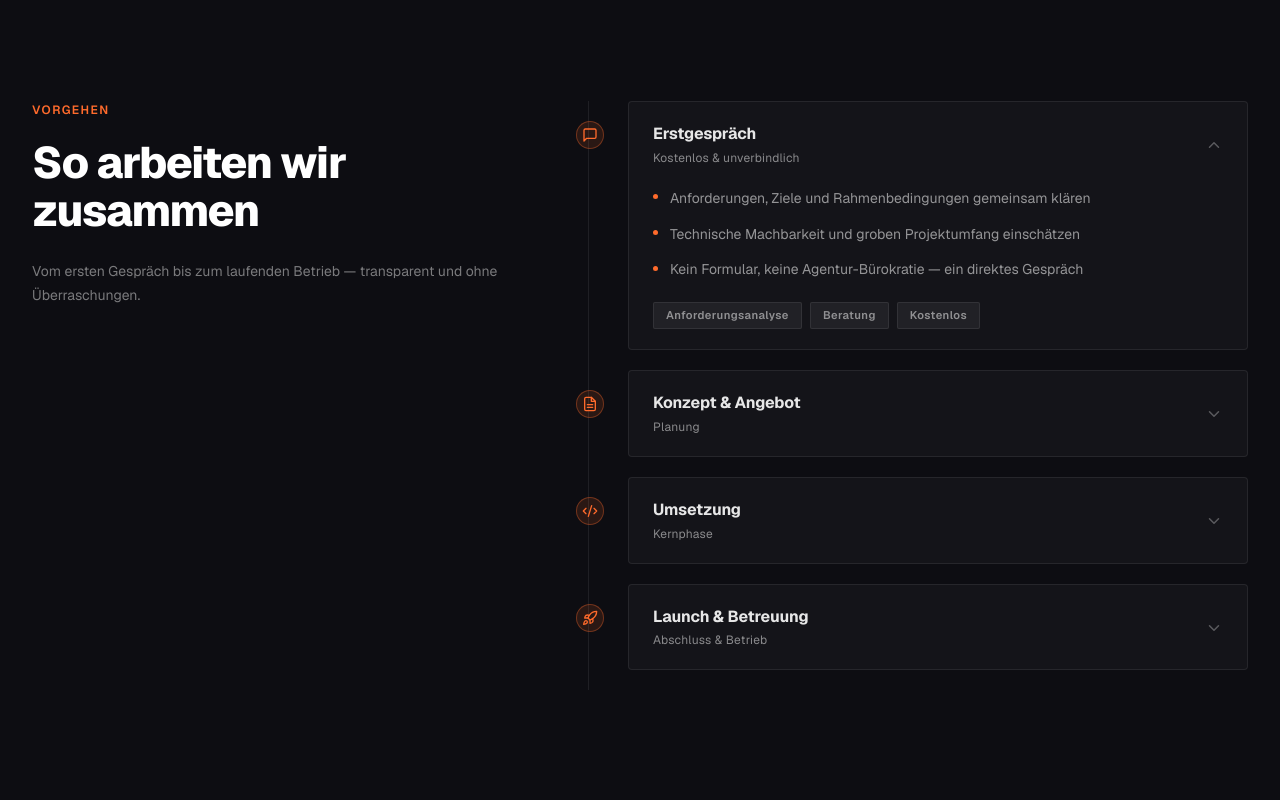
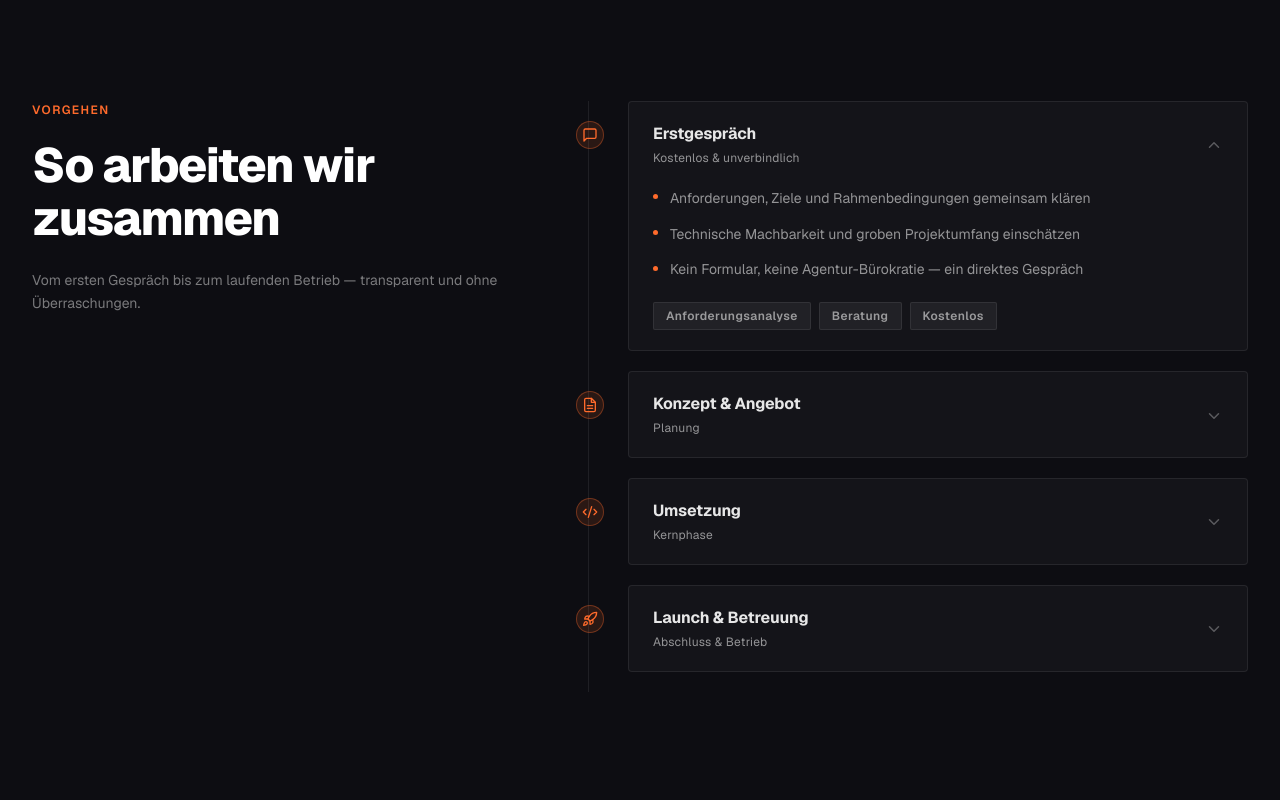
Before and after one commit to platob23/bytex-website, a Next.js app: page /de in a window 1280 px wide. Shown: the part 2120-2920 px from the top of the page. Built offline with nearby package versions, Linux system fonts and the light colour scheme.

Commit message:
refactor(tokens): replace hardcoded colors/sizes with vars

```diff
--- a/components/BackToTop.tsx
+++ b/components/BackToTop.tsx
@@ -24,7 +24,7 @@ export default function BackToTop() {
         height: '44px',
         borderRadius: '4px',
         backgroundColor: 'var(--accent)',
-        color: '#fff',
+        color: 'var(--on-dark)',
         border: 'none',
         cursor: 'pointer',
         display: 'flex',
--- a/components/Footer.tsx
+++ b/components/Footer.tsx
@@ -37,7 +37,7 @@ export default function Footer({ nav, footer, lang }: Props) {
                 fontWeight: 'var(--weight-extrabold)',
                 fontSize: 'var(--text-2xl)',
                 letterSpacing: '-0.03em',
-                color: '#ffffff',
+                color: 'var(--on-dark)',
                 textDecoration: 'none',
                 marginBottom: '1rem',
                 transition: 'opacity 0.2s ease',
@@ -48,7 +48,7 @@ export default function Footer({ nav, footer, lang }: Props) {
             <p
               style={{
                 fontSize: 'var(--text-sm)',
-                color: 'rgba(255,255,255,0.5)',
+                color: 'var(--on-dark-muted)',
                 lineHeight: 'var(--leading-snug)',
                 whiteSpace: 'pre-line',
                 maxWidth: '260px',
--- a/components/Process.tsx
+++ b/components/Process.tsx
@@ -73,7 +73,7 @@ const TimelineItemContent = memo(function TimelineItemContent({ step }: { step:
     <div style={{ marginTop: "1.25rem", display: "flex", flexDirection: "column", gap: "1rem" }}>
       <ul style={{ display: "flex", flexDirection: "column", gap: "0.75rem" }}>
         {step.responsibilities.map((r, i) => (
-          <li key={i} style={{ display: "flex", alignItems: "flex-start", gap: "0.75rem", fontSize: "var(--text-sm)", color: "rgba(255,255,255,0.55)" }}>
+          <li key={i} style={{ display: "flex", alignItems: "flex-start", gap: "0.75rem", fontSize: "var(--text-sm)", color: "var(--on-dark-muted)" }}>
             <span style={{
               width: "5px", height: "5px", borderRadius: "50%",
               backgroundColor: "var(--accent)", flexShrink: 0, marginTop: "0.45rem"
@@ -87,11 +87,11 @@ const TimelineItemContent = memo(function TimelineItemContent({ step }: { step:
           <span key={i} style={{
             display: "inline-flex", alignItems: "center",
             padding: "0.25rem 0.75rem",
-            fontSize: "0.7rem",
+            fontSize: "var(--text-xs)",
             fontWeight: "var(--weight-semibold)",
             letterSpacing: "0.04em",
             backgroundColor: "rgba(255,255,255,0.06)",
-            color: "rgba(255,255,255,0.5)",
+            color: "var(--on-dark-muted)",
             borderRadius: "2px",
             border: "1px solid rgba(255,255,255,0.08)",
           }}>
@@ -161,7 +161,7 @@ const TimelineItem = memo(function TimelineItem({
                   display: "flex", alignItems: "center", gap: "0.5rem",
                   marginTop: "0.25rem",
                   fontSize: "var(--text-xs)",
-                  color: "rgba(255,255,255,0.5)",
+                  color: "var(--on-dark-muted)",
                   letterSpacing: "0.02em",
                 }}>
                   <span>{step.type}</span>
@@ -222,7 +222,7 @@ function ProfessionalTimeline({ steps }: { steps: Step[] }) {
 // ── Section ────────────────────────────────────────────────────────────────
 export default function Process({ process }: Props) {
   return (
-    <section className="section-py" style={{ backgroundColor: "#0d0d12", color: "#ffffff" }} aria-labelledby="process-heading">
+    <section className="section-py" style={{ backgroundColor: "#0d0d12", color: "var(--on-dark)" }} aria-labelledby="process-heading">
       <Container>
         <div className="process-grid">
 
@@ -231,11 +231,11 @@ export default function Process({ process }: Props) {
             <p className="eyebrow eyebrow--on-dark" style={{ marginBottom: "1.25rem" }}>{process.eyebrow}</p>
             <h2 id="process-heading" style={{
               fontFamily: "var(--font-body-family)",
-              fontSize: "clamp(2rem, 3.5vw, 2.75rem)",
+              fontSize: "var(--heading-section)",
               fontWeight: "var(--weight-extrabold)",
               lineHeight: "var(--leading-tight)",
               letterSpacing: "-0.03em",
-              color: "#ffffff",
+              color: "var(--on-dark)",
               marginBottom: "1.5rem",
             }}>
               {process.headline}
```
